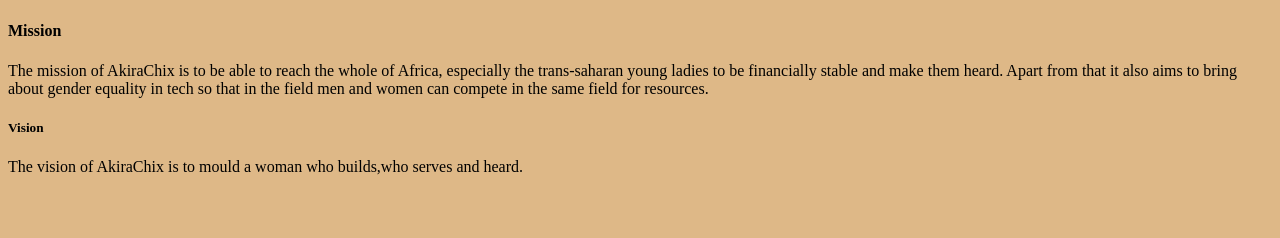
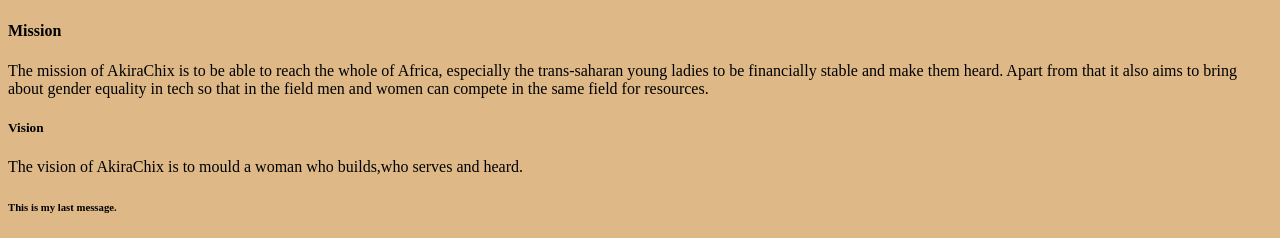
Before and after one commit to gladwineouma/gladwine-website, a plain HTML site: page index.html in a window 1280 px wide. Shown: the part 777-1015 px from the top of the page. Before the commit the page ends 969 px from the top, so only its background shows below. Drawn offline with Linux system fonts and the light colour scheme.

Commit message:
added one line

```diff
--- a/index.html
+++ b/index.html
@@ -33,6 +33,12 @@
     <h5>Vision</h5>
     <p>The vision of AkiraChix is to mould a woman who builds,who serves and heard.</p>
 
+    <h6>
+        <p>
+            This is my last message.
+        </p>
+    </h6>
+
 
 
 
```
